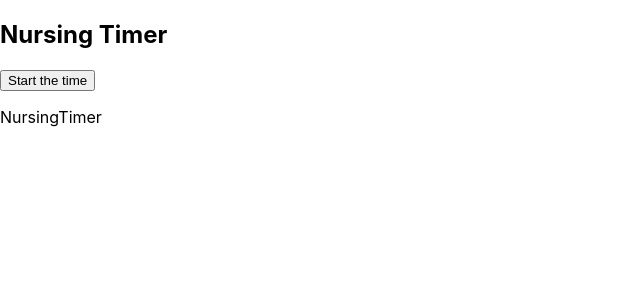
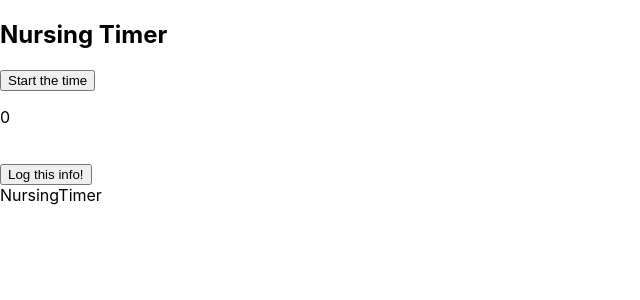
Before and after one commit to rches/nursingtimer, a React (Create React App) app: page / in a window 1280 px wide. Shown: the top 300 px of the page, without its empty margins (0-640 px from the left). Built offline with nearby package versions, Linux system fonts and the light colour scheme.

Commit message:
added reset counter and alert

```diff
--- a/src/App.js
+++ b/src/App.js
@@ -20,23 +20,43 @@ class App extends React.Component {
     handleClick = e => {
         e.preventDefault();
         this.setState({ isOn: !this.state.isOn });
-        this.setState({ clickCount: +1 });
+        this.setState({ clickCount: this.state.clickCount + 1 });
         if (!this.state.isOn) {
             this.setState({ startDate: new Date() });
         } else if (this.state.isOn) {
             this.setState({ endDate: new Date() });
         }
+
+        if (this.state.clickCount === 2) {
+            alert("Would you like to reset the timer?");
+        }
     };
 
     render() {
+        let timerButton;
+
+        if (this.state.clickCount < 2) {
+            timerButton = (
+                <button onClick={this.handleClick}>
+                    {this.state.isOn ? "Stop the time" : "Start the time"}
+                </button>
+            );
+        } else {
+            timerButton = (
+                <button onClick={this.handleClick}>Reset the Timer!</button>
+            );
+        }
         return (
             <div className="wrapper">
                 <Header />
-                <button onClick={this.handleClick}>
-                    {this.state.isOn ? "Stop the time" : "Start the time"}
-                </button>
+                {timerButton}
+                <br />
+
                 <TextArea text={this.state.startDate.toString()} />
                 <TextArea text={this.state.endDate.toString()} />
+                <TextArea text={this.state.clickCount} />
+                <br />
+                <button>Log this info!</button>
                 <Footer />
             </div>
         );
```
